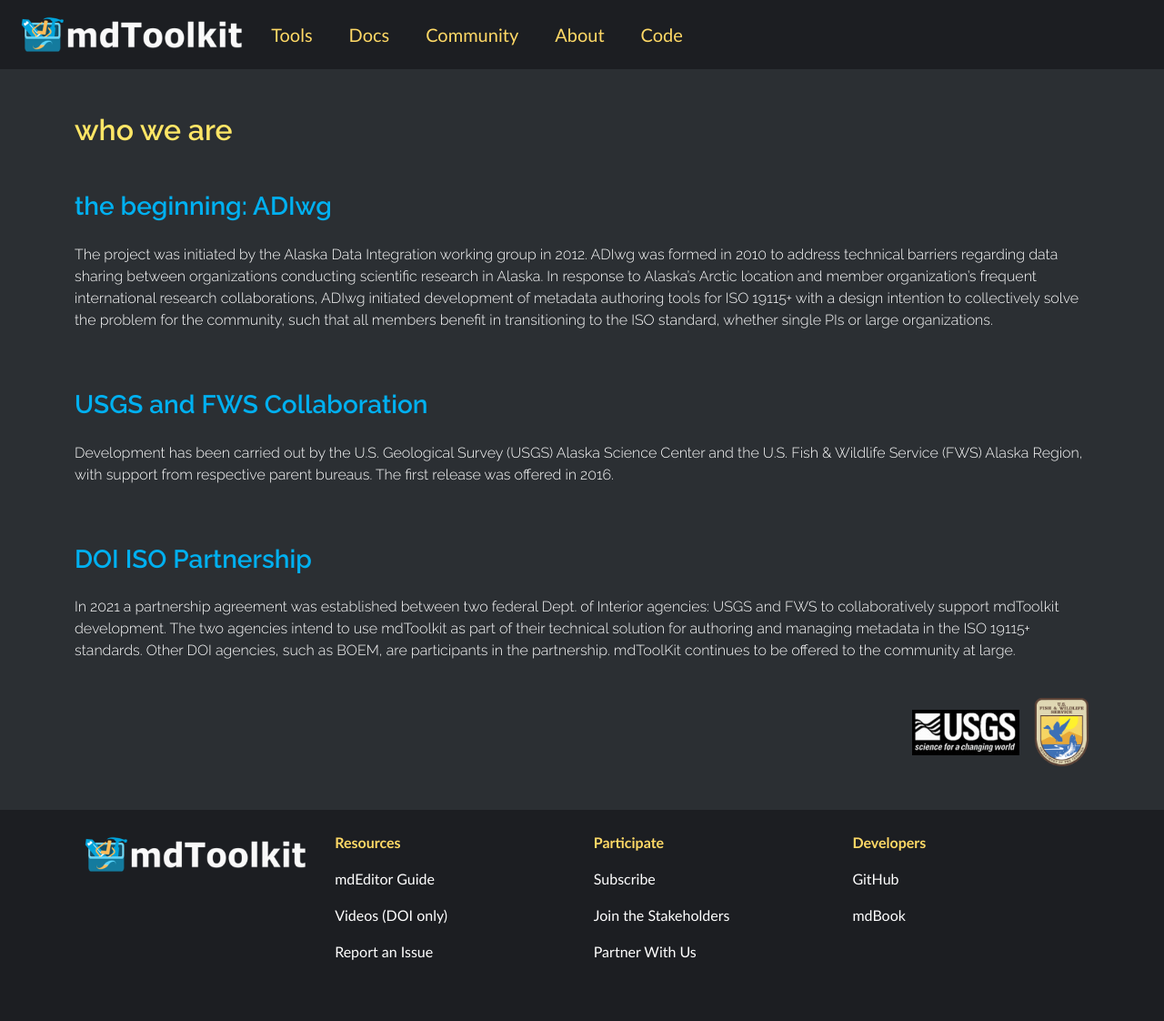
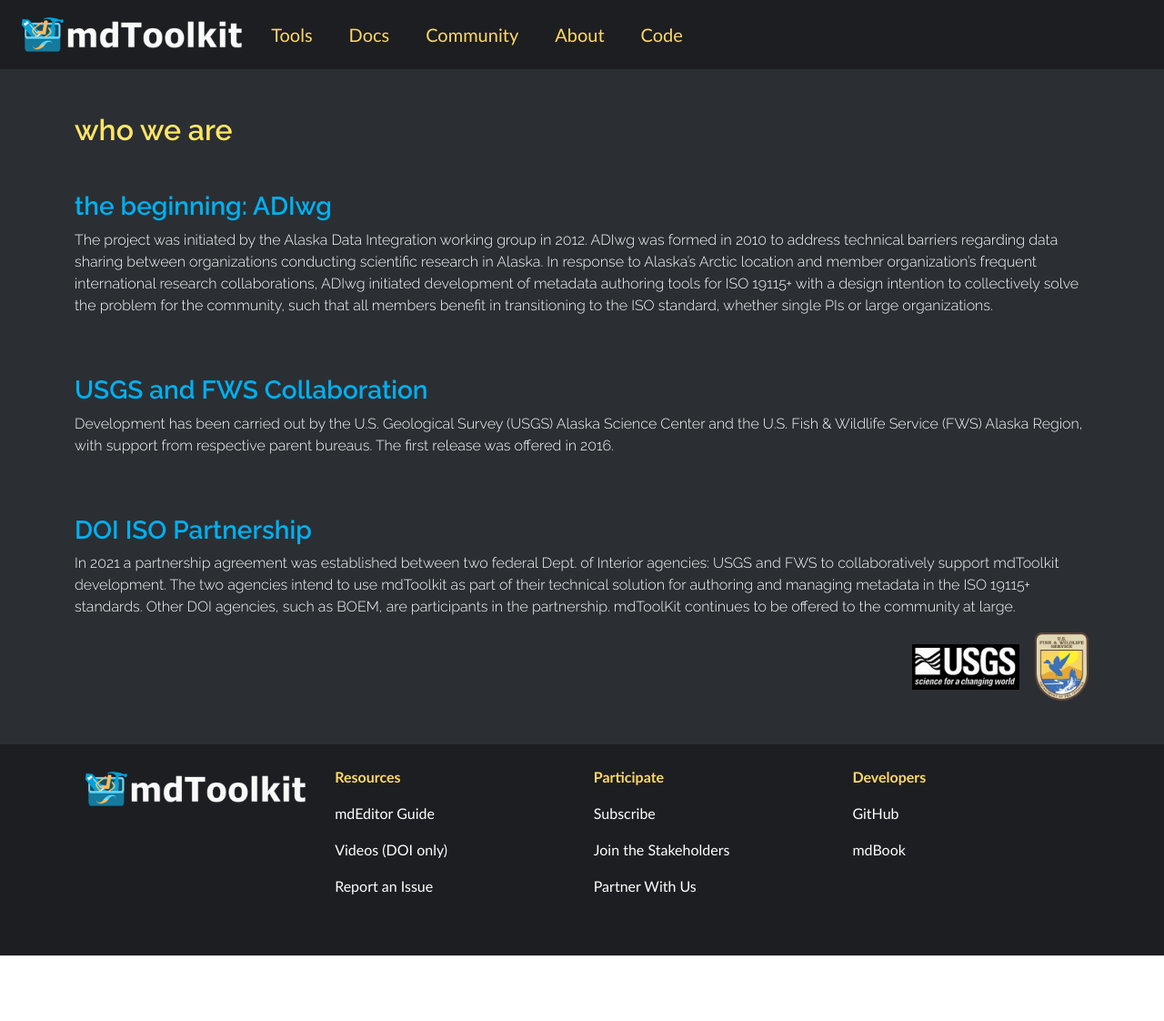
Before and after one commit to adiwg/mdToolkit-web, a Jekyll site: the page built from about.html, in a window 1280 px wide. Shown: the whole page at 91% size. Built offline with Jekyll 4.4.1, drawn with Linux system fonts in a browser that asks for light colours; after the commit the page ends 1050 px from its top, so only the background shows below that.

Commit message:
reduced spacing between blue headings and text

```diff
--- a/about.html
+++ b/about.html
@@ -6,7 +6,7 @@
   <div class="container py-5">
     <h2 class="mb-5 fw-bold text-neonyellow">who we are</h2>
     <h3 class="fw-bold text-neonblue">the beginning: ADIwg</h3>
-    <div class="row my-4 gap-5">
+    <div class="row gap-5">
       <div class="col">
         <p class="fs-6 text-white">
           The project was initiated by the Alaska Data Integration working group in 2012.
@@ -21,7 +21,7 @@
       </div>
     </div>
     <h3 id="partners" class="mt-5 fw-bold text-neonblue">USGS and FWS Collaboration</h3>
-    <div class="row my-4 gap-5">
+    <div class="row gap-5">
       <div class="col">
         <p class="fs-6 text-white">
           Development has been carried out by the U.S. Geological Survey (USGS) Alaska
@@ -31,7 +31,7 @@
       </div>
     </div>
     <h3 class="mt-5 fw-bold text-neonblue">DOI ISO Partnership</h3>
-    <div class="row my-4 gap-5">
+    <div class="row gap-5">
       <div class="col">
         <p class="fs-6 text-white">
           In 2021 a partnership agreement was established between two federal Dept. of
--- a/code.html
+++ b/code.html
@@ -31,7 +31,7 @@
       </div>
     </div>
     <h3 class="fw-bold text-neonblue">open source</h3>
-    <div class="row my-4 gap-5">
+    <div class="row gap-5">
       <div class="col fs-6 text-white">
         <p>
           mdtoolkit is open source and in the public domain with a CC0 license. The source
--- a/community.html
+++ b/community.html
@@ -6,7 +6,7 @@
   <div class="container py-5">
     <h2 class="mb-5 fw-bold text-neonyellow">the community</h2>
     <h3 class="fw-bold text-neonblue">stakeholders</h3>
-    <div class="row my-4 gap-5">
+    <div class="row gap-5">
       <div class="col">
         <p class="fs-6 text-white">
           The stakeholder group consists of user representatives and interested parties that
@@ -23,7 +23,7 @@
       </div>
     </div>
     <h3 id="partners" class="mt-5 fw-bold text-neonblue">partner with us</h3>
-    <div class="row my-4 gap-5">
+    <div class="row gap-5">
       <div class="col">
         <p class="fs-6 text-white">
           mdToolkit project is open to collaborations. Contact the project at <a class="text-neonblue"
@@ -33,7 +33,7 @@
       </div>
     </div>
     <h3 id="subscribe" class="mt-5 fw-bold text-neonblue">subscribe</h3>
-    <div class="row my-4 gap-5">
+    <div class="row gap-5">
       <div class="col">
         <p class="fs-6 text-white">
           Subscribe to receive announcements regarding mdToolkit, such as new releases and features: <a
```
Also changed, not shown: 3 other files.
